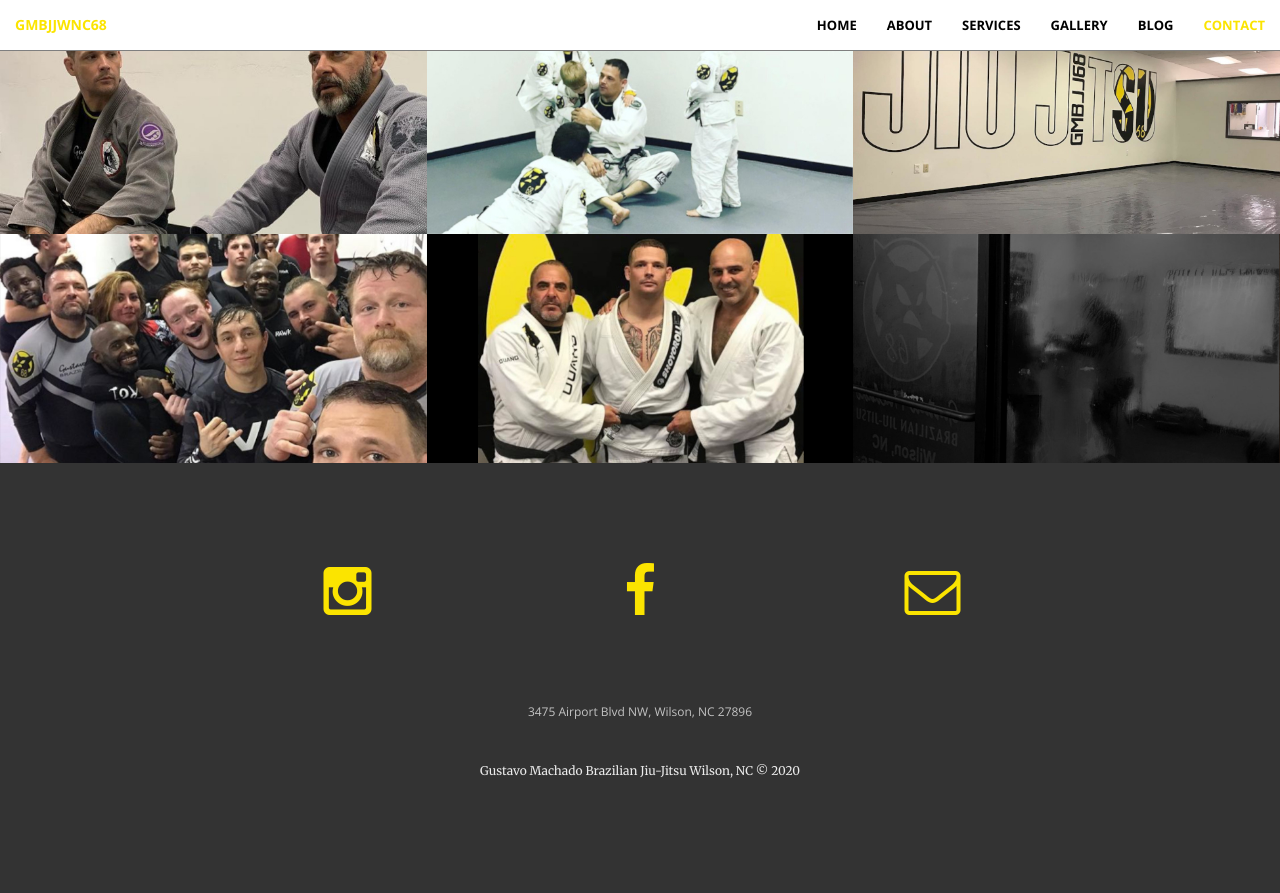
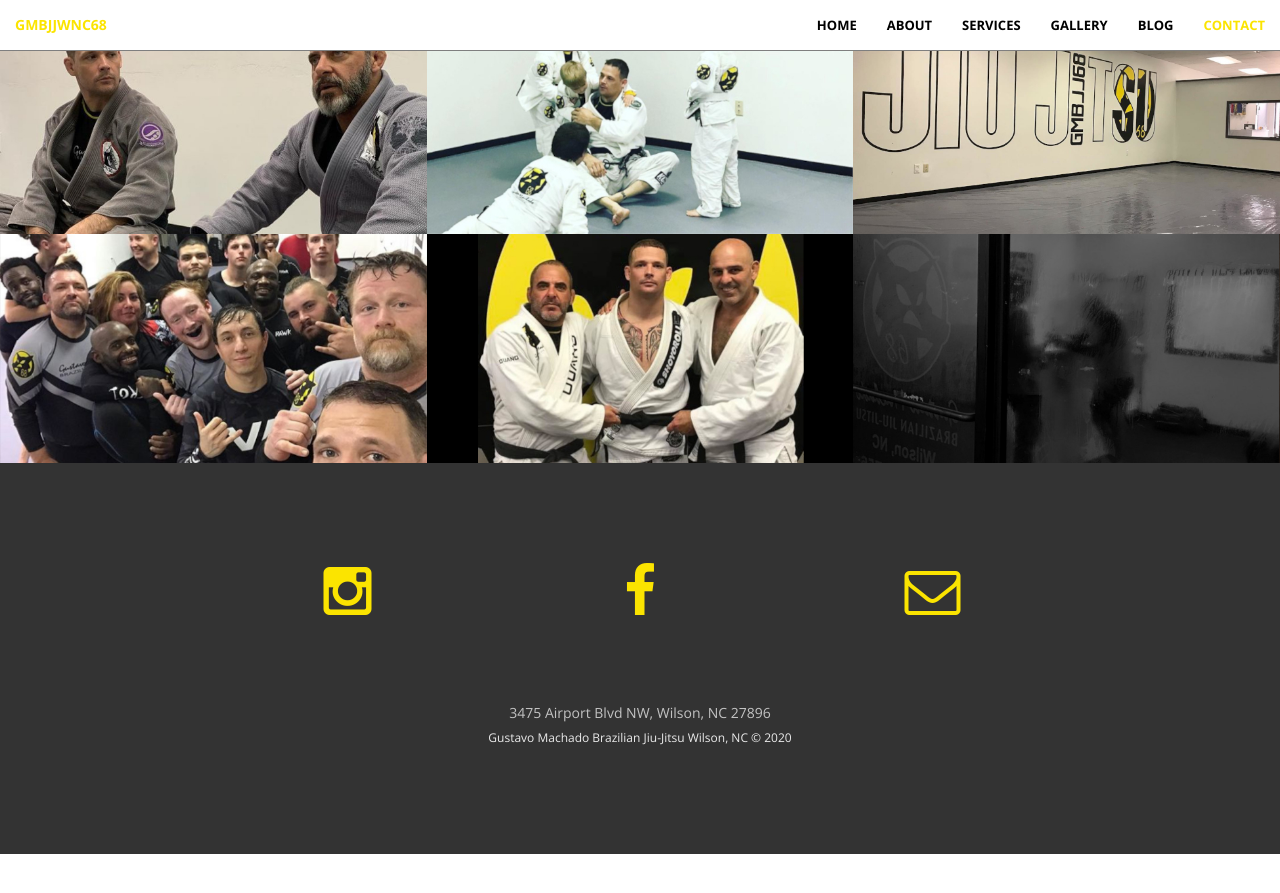
Before and after one commit to gmbjjwnc68/gmbjjwnc68.github.io, a Jekyll site: the page built from index.html, in a window 1280 px wide and 900 px high, scrolled down 2442 px. Shown: the top 893 px of the window. Built offline with Jekyll 4.4.1, drawn with Linux system fonts in a browser that asks for light colours; after the commit the page ends 3296 px from its top, so only the background shows below that.

Commit message:
Change address to h5 and copyright to h6, remove hr between them

```diff
--- a/_includes/contact.html
+++ b/_includes/contact.html
@@ -35,10 +35,10 @@
                 <hr class="gray">
                 <hr class="gray">
                 <a target="_blank" rel="noopener noreferrer" href="https://www.google.com/maps/place/Gustavo+Machado+Brazilian+Jiu+Jitsu+Wilson,+NC/@35.7656169,-77.9483881,15z/data=!4m2!3m1!1s0x0:0x9ceee373f6d7056f?sa=X&ved=2ahUKEwj896PpmNDtAhXDrVkKHbkODQsQ_BIwCnoECBUQAw">
-                    <h6 class="text-faded">3475 Airport Blvd NW, Wilson, NC 27896</h6>
+                    <h5 class="text-faded">3475 Airport Blvd NW, Wilson, NC 27896</h5>
                 </a>
-                <hr class="gray">
-                <p class="text-faded2">Gustavo Machado Brazilian Jiu-Jitsu Wilson, NC © 2020</p>
+                <!-- <hr class="gray"> -->
+                <h6 class="text-faded2">Gustavo Machado Brazilian Jiu-Jitsu Wilson, NC © 2020</h6>
             </div>
         </div>
     </div>
```
